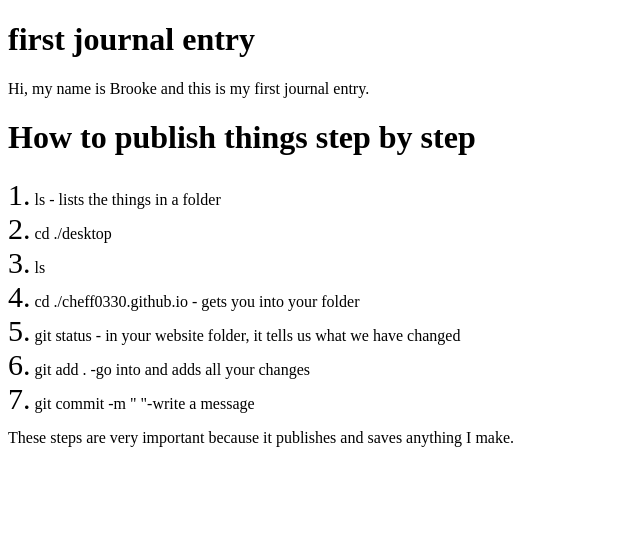
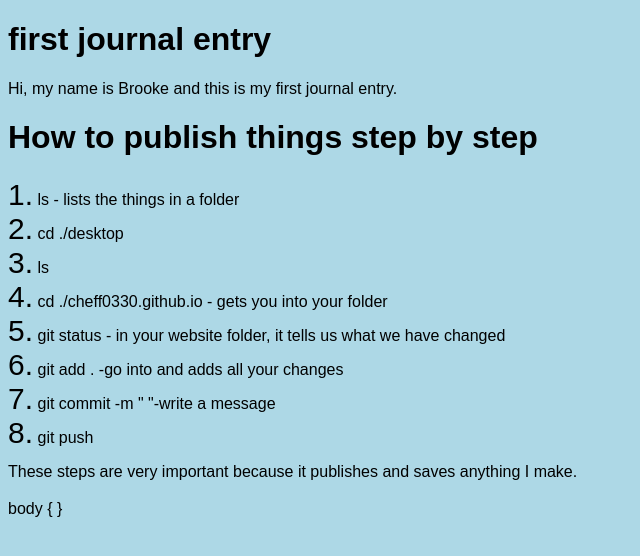
Before and after one commit to cheff0330/cheff0330.github.io, a plain HTML site: page journal.html in a window 1280 px wide. Shown: the whole page, without its empty margins (0-640 px from the left). Drawn offline with Linux system fonts and the light colour scheme.

Commit message:
molly adding for brook

```diff
--- a/journal.html
+++ b/journal.html
@@ -33,13 +33,27 @@ have changed
 <br>
 <span>7.</span> git commit -m " "-write a message
 <br>
+<span>8.</span> git push
+<br>
 <span> </span>
 These steps are very important because it publishes and saves anything I make.
 </p>
+
+body {
+
+}
+
+
+
 </body>
 
+
 <style type="text/css">
-	backgroud image: url (https://i.pinimg.com/originals/1c/ee/db/1ceedb9b075ac90713e000fe0f9ef83f.gif;)
+	body {
+		background: lightblue;
+		font-family: fantasy;
+
+	}
 </style>
 
 
```
Also changed, not shown: animation.html (+3 -0 lines), console.html (added, +25 -0 lines), projects.html (+5 -1 lines).
